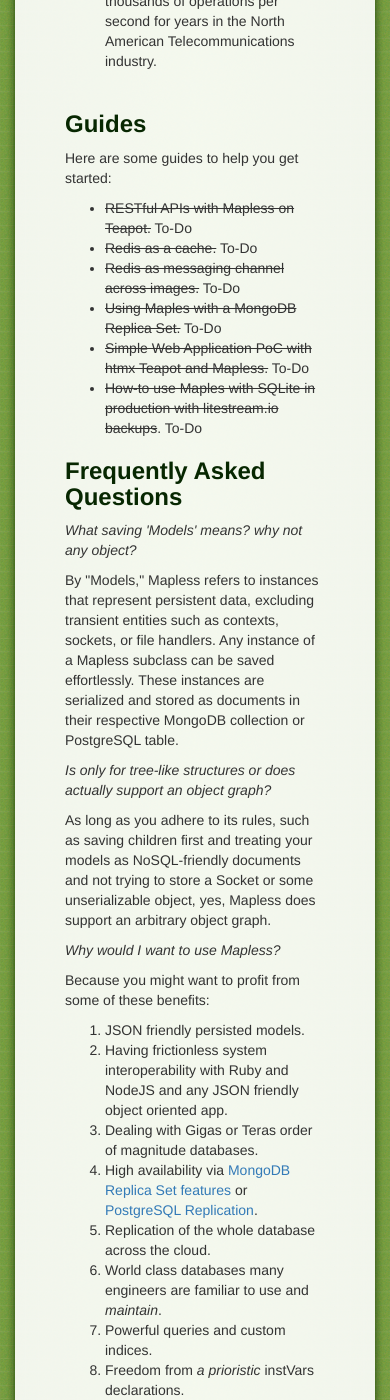
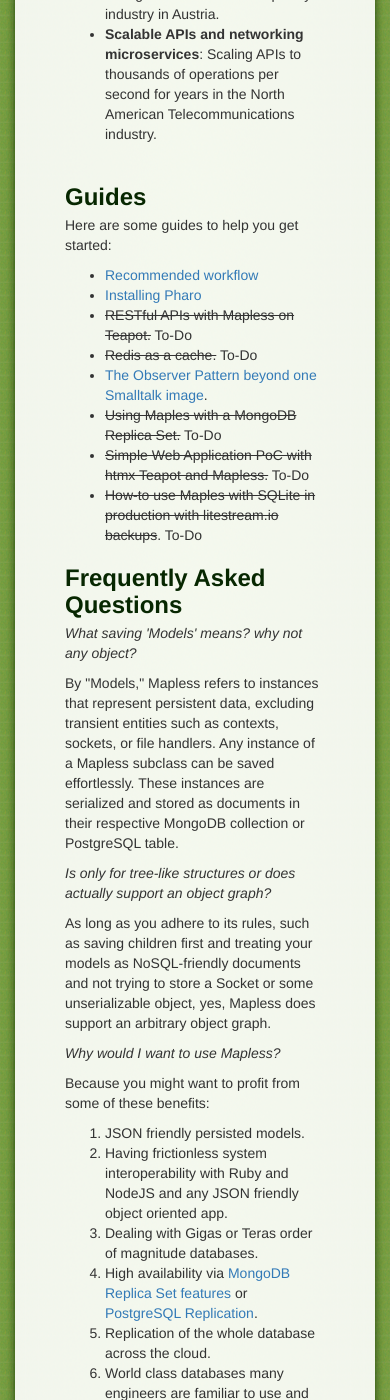
Before and after one commit to sebastianconcept/Mapless, a Jekyll site: the page built from index.html, in a window 390 px wide and 1400 px high, scrolled down 12915 px. Built offline with Jekyll 4.4.1, drawn with Linux system fonts in a browser that asks for light colours; nearby versions of some CDN libraries; some of the changed text lies outside the part shown.

Commit message:
adds remote observer guide

```diff
--- /dev/null
+++ b/_includes/brandHeader.html
@@ -0,0 +1,16 @@
+<div class="header">
+  <div class="row">
+    <div class="logoWrap">
+      <div class="symbol">
+        <img alt="Mapless logo" src="/images/symbol.png" />
+      </div>
+      <div class="center-on-mobiles">
+        <h1>Mapless</h1>
+      </div>
+      <p class="descriptive-tagline">
+        Schema-less persistence for Smalltalk with support for multiple
+        backends.
+      </p>
+    </div>
+  </div>
+</div>
--- a/_includes/head.html
+++ b/_includes/head.html
@@ -4,8 +4,8 @@
   <meta http-equiv="X-UA-Compatible" content="IE=edge,chrome=1">
   <meta name="author" content="Sebastian Sastre" />
   <meta name="viewport" content="width=device-width">
-  <link rel="stylesheet" type="text/css" href='css/style.css' />
-  <link rel="stylesheet" type="text/css" href='css/highlighter.css' />
+  <link rel="stylesheet" type="text/css" href='{{ site.url }}/css/style.css' />
+  <link rel="stylesheet" type="text/css" href='{{ site.url }}/css/highlighter.css' />
   <link rel="shortcut icon" type="image/png" href="favicon.png">
   <link href='http://fonts.googleapis.com/css?family=Open+Sans:400,300,300italic,400italic,600,600italic,700,700italic,800,800italic' rel='stylesheet' type='text/css'>
   <link rel="stylesheet" href="//netdna.bootstrapcdn.com/bootstrap/3.0.3/css/bootstrap.min.css">
--- a/css/style.css
+++ b/css/style.css
@@ -38,6 +38,27 @@
 }
 
 body h2 {
+  font-size: 42px;
+  color: #072701;
+  margin: 10px 0 30px;
+  font-weight: bold;
+}
+
+body h3 {
+  font-size: 32px;
+  color: #072701;
+  margin: 20px 0 30px;
+  font-weight: bold;
+}
+
+body h4 {
+  font-size: 28px;
+  color: #072701;
+  margin: 20px 0 5px 0;
+  font-weight: bold;
+}
+
+.catchPhrase {
   background-color: #666666;
   -webkit-background-clip: text;
   -moz-background-clip: text;
@@ -51,7 +72,7 @@
 body h5 {
   font-weight: bold;
   font-size: 24px;
-  margin: 20px 0 10px;
+  margin: 20px 0 5px;
   color: #072701;
 }
 
@@ -103,6 +124,11 @@
   display: block;
   float: left;
   margin: 28px 15px 10px 18px;
+}
+
+.imageParagraph {
+  margin-top: 30px;
+  margin-bottom: 20px;
 }
 
 blockquote {
@@ -279,7 +305,7 @@
   color: #444;
   display: block;
   text-align: center;
-  margin: 0 20px;
+  margin: 20px 20px 0 20px;
   padding: 5px 0;
   border-radius: 5px 5px 0 0;
   box-shadow: 0 3px 10px rgba(0, 0, 0, 0.5);
@@ -298,7 +324,7 @@
 .shell {
   padding: 20px;
   text-shadow: none;
-  margin: 0 20px;
+  margin: 0 20px 20px 20px;
   background: #3d3d3d;
   border-radius: 0 0 5px 5px;
   box-shadow: 0 3px 10px rgba(0, 0, 0, 0.5);
--- a/index.html
+++ b/index.html
@@ -5,19 +5,7 @@
 
 
 <div class="container">
-    <div class="header">
-        <div class="row">
-            <div class="logoWrap">
-                <div class="symbol">
-                    <img alt="Mapless logo" src="images/symbol.png">
-                </div>
-                <div class="center-on-mobiles">
-                    <h1>Mapless</h1>
-                </div>
-                <p class="descriptive-tagline">Schema-less persistence for Smalltalk with support for multiple backends.</p>
-        </div>
-        </div>
-    </div>
+    {% include brandHeader.html %}
 
     <div class="content">
         <section class="intro">
@@ -25,11 +13,11 @@
         </section>
         <section class="start">
                 <div class="col-md-4 loadNow center-on-mobiles">
-                    <h4>Saving Smalltalk objects <em>in seconds</em></h4>
+                    <h4 style="font-size: 26px; font-weight: normal; color: rgba(255, 255, 255, 0.9)">Saving Smalltalk objects <em>in seconds</em></h4>
                 </div>
                 <div class="col-md-8 ">
                     <div class="quickstart">
-                        <p class="shellTitle">Load in Pharo</p>
+                        <p class="shellTitle">Install in Pharo</p>
                         {% include baselineOfMapless.html %}
                     </div>
                 </div>
@@ -268,9 +256,11 @@
                         <h5>Guides</h5>
                         <p>Here are some guides to help you get started:</p>
                         <ul>
+                            <li><a href="guides/2024/02/06/recommended-workflow.html">Recommended workflow</a></li>
+                            <li><a href="guides/2024/02/06/installing-pharo.html">Installing Pharo</a></li>
                             <li><s>RESTful APIs with Mapless on Teapot.</s> To-Do</li>
                             <li><s>Redis as a cache.</s> To-Do</li>
-                            <li><s>Redis as messaging channel across images.</s> To-Do</li>
+                            <li><a href="guides/2024/01/28/observer-pattern.html">The Observer Pattern beyond one Smalltalk image</a>.</li>
                             <li><s>Using Maples with a MongoDB Replica Set.</s> To-Do</li>
                             <li><s>Simple Web Application PoC with htmx Teapot and Mapless.</s> To-Do</li>
                             <li><s>How-to use Maples with SQLite in production with litestream.io backups</s>. To-Do</li>
```
Also changed, not shown: _layouts/guide.html (added, +15 -0 lines), _posts/2024-01-28-observer-pattern.md (added, +212 -0 lines), _posts/2024-01-28-welcome-to-jekyll.markdown (deleted, +0 -29 lines), _posts/2024-02-06-installing-pharo.md (added, +11 -0 lines), _posts/2024-02-06-recommended-workflow.md (added, +8 -0 lines), images/PubsubDiagram.png (added), 1 other file.
